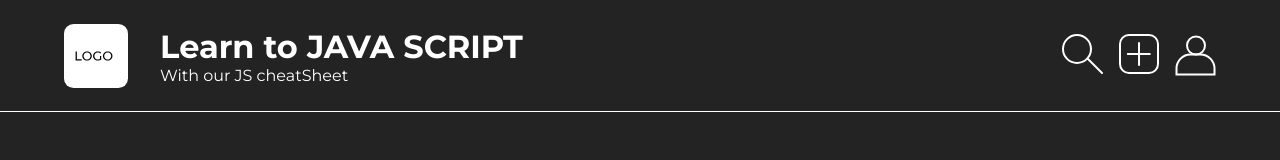
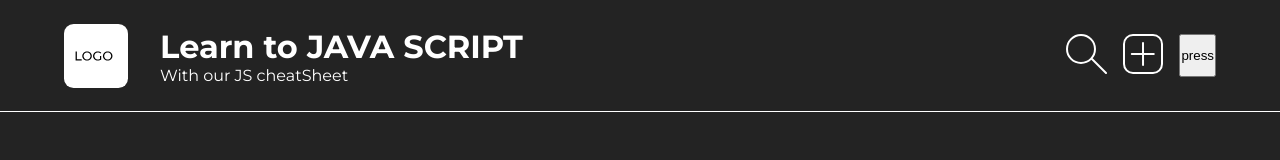
Before and after one commit to vakal-y/CheatSheet-for-Dev-React-JS-Vite, a React (Vite) app: page / in a window 1280 px wide. Shown: the top 160 px of the page. Built offline with nearby package versions, Linux system fonts and the light colour scheme.

Commit message:
add tabs

```diff
--- a/src/components/Header/Header.jsx
+++ b/src/components/Header/Header.jsx
@@ -3,6 +3,7 @@ import Logo from '../../ui/Logo/Logo';
 import log from '../../assets/icons/log.svg';
 import ButtonSearch from '../../ui/ButtonSearch/ButtonSearch';
 import ButtonCreatePost from '../../ui/ButtonCreatePost/ButtonCreatePost';
+import ButtonProfile from '../../ui/ButtonProfile/ButtonProfile';
 
 export default function Header({ addPost }) {
     return (
@@ -15,7 +16,7 @@ export default function Header({ addPost }) {
             <nav className={styles.navigate}>
                 <ButtonSearch />
                 <ButtonCreatePost addPost={addPost} />
-                <img src={log} alt="log" />
+                <ButtonProfile />
             </nav>
         </div>
     )
--- a/src/ui/Button/Button.jsx
+++ b/src/ui/ButtonProfile/ButtonProfile.jsx
@@ -1,6 +1,6 @@
-import styles from './Button.module.scss';
+import styles from './ButtonProfile.module.scss';
 
-export default function Button() {
+export default function ButtonProfile() {
     return (
         <button className={styles.button}>
             press
--- /dev/null
+++ b/src/ui/Login/Login.jsx
@@ -0,0 +1 @@
+import styles from './Login.module.scss'
```
Also changed, not shown: src/components/AuthenticationForm/AuthenticationForm.jsx (added, +11 -0 lines), src/ui/Registration/Registration.jsx (added, +7 -0 lines), src/components/AuthenticationForm/AuthenticationForm.module.scss (added), src/ui/ButtonProfile/ButtonProfile.module.scss (renamed from src/ui/Button/Button.module.scss), src/ui/Login/Login.module.scss (added), src/ui/Registration/Registration.module.scss (added).
